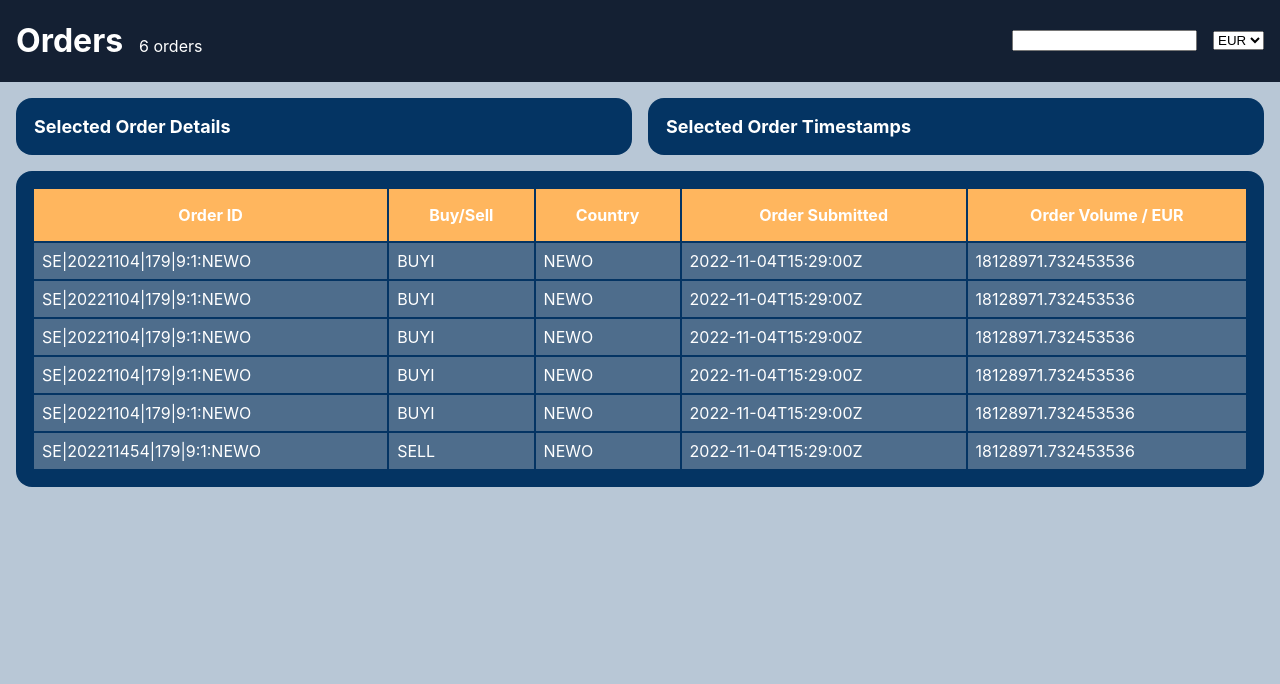
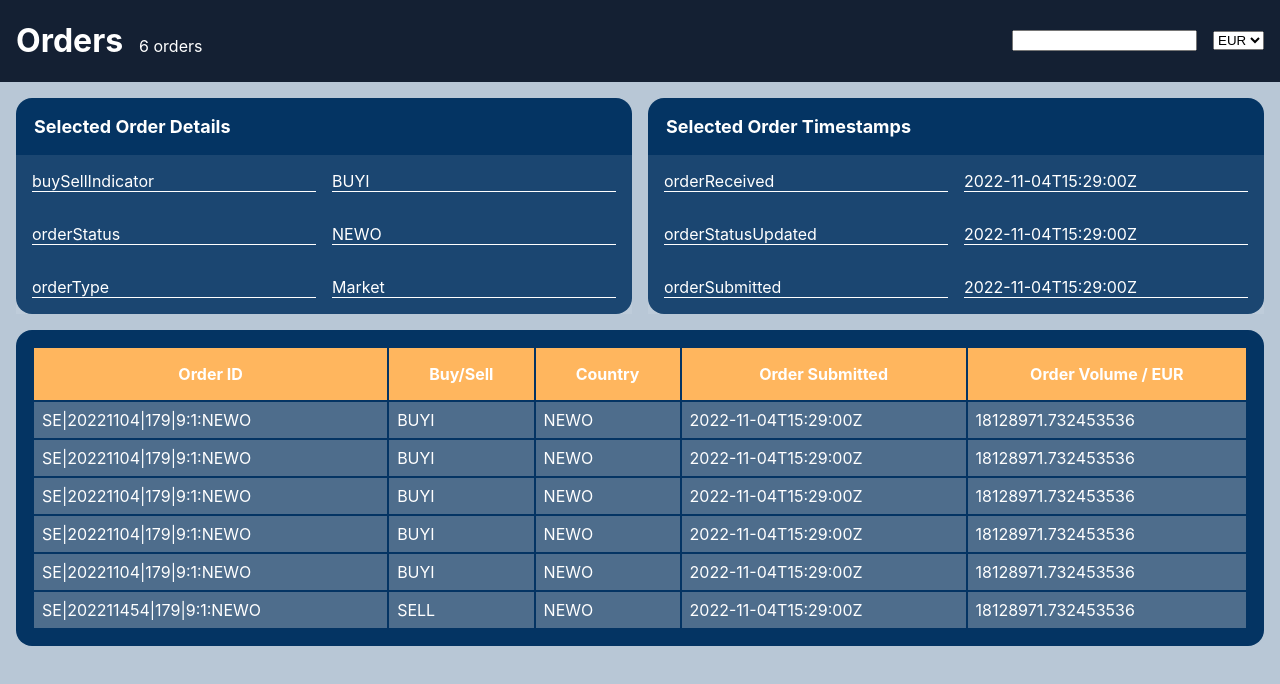
Before and after one commit to saleemkhan08/assignment-question-1, a React (Create React App) app: page / in a window 1280 px wide. Both pictures are taken after a click on the element 640 px from the left and 260 px from the top of the page. Shown: the top 684 px of the page. Built offline with nearby package versions, Linux system fonts and the light colour scheme.

Commit message:
Added the card display

```diff
--- a/src/component/card/Card.jsx
+++ b/src/component/card/Card.jsx
@@ -1,12 +1,12 @@
 import styles from "./Card.module.css";
 
-const Card = ({ cardData, title }) => {
+const Card = ({ cardData, title, rowKey }) => {
     if (!cardData) return null;
     return (
         <div className={styles.container}>
             <div className={styles.title}>{title}</div>
             {Object.entries(cardData).map(([k, v]) => (
-                <div className={styles.cell}>
+                <div className={styles.cell} key={`${rowKey} + ${k}`}>
                     <div className={styles.value}>{k}</div>
                     <div className={styles.value}>{v}</div>
                 </div>
--- a/src/component/card/Card.module.css
+++ b/src/component/card/Card.module.css
@@ -2,6 +2,7 @@
   background-color: #043463;
   border-radius: 1em;
   color: white;
+  width: 100%;
 }
 
 .cell {
--- a/src/component/list/List.jsx
+++ b/src/component/list/List.jsx
@@ -6,7 +6,7 @@ import ListHeaderCell from "./ListHeaderCell";
 
 import styles from "./List.module.css";
 
-const List = ({ rows, orders, currency, search }) => {
+const List = ({ rows, orders, currency, search, onRowClick }) => {
 
 	// this function creates an seperate object which store values of data.json and timestamp.json
 	const data = rows.map((rows, index) => ({ ...rows, ...orders[index] }))
@@ -27,7 +27,7 @@ const List = ({ rows, orders, currency, search }) => {
 			</thead>
 			<tbody>
 				{filteredItem.map((info) => (
-					<ListRow key={info["&key"]}>
+					<ListRow key={info["&key"]} item={info} onRowClick={onRowClick}>
 						<ListRowCell>{info["&id"]}</ListRowCell>
 						<ListRowCell>{info.executionDetails.buySellIndicator}</ListRowCell>
 						<ListRowCell>{info.executionDetails.orderStatus}</ListRowCell>
--- a/src/component/list/ListRow.jsx
+++ b/src/component/list/ListRow.jsx
@@ -1,7 +1,11 @@
 import styles from "./ListRow.module.css";
 
-const ListCell = ({ children }) => {
-  return <tr className={styles.cell}>{children}</tr>;
+const ListCell = ({ children, item, onRowClick }) => {
+    const handleClick = () => {
+        onRowClick(item["&key"])
+    }
+
+    return <tr className={styles.cell} onClick={handleClick}>{children}</tr>;
 };
 
 export default ListCell;
--- a/src/pages/Dashboard.jsx
+++ b/src/pages/Dashboard.jsx
@@ -17,8 +17,23 @@ import Card from "../component/card/Card";
 const Dashboard = () => {
 	const [currency, setCurrency] = useState("EUR");
 	const [searchText, setSearchText] = useState("");
+	const [rowKey, setRowKey] = useState("");
 	const [selectedOrderDetails, setSelectedOrderDetails] = useState({});
 	const [selectedOrderTimeStamps, setSelectedOrderTimeStamps] = useState({});
+
+	const rows = mockData.results
+	const orders = timestamps.results
+
+	// combined the two different json file into a single json object for better use
+	const data = rows.map((rows, index) => ({ ...rows, ...orders[index] }))
+
+	const handleRowClick = (itemId) => {
+		const selectedData = data.find((item) => item["&key"] === itemId)
+
+		setRowKey(selectedData["&key"])
+		setSelectedOrderDetails(selectedData.executionDetails)
+		setSelectedOrderTimeStamps(selectedData.timestamps)
+	};
 
 	return (
 		<div>
@@ -41,13 +56,15 @@ const Dashboard = () => {
 					<Card
 						cardData={selectedOrderDetails}
 						title="Selected Order Details"
+						rowKey={rowKey}
 					/>
 					<Card
 						cardData={selectedOrderTimeStamps}
 						title="Selected Order Timestamps"
+						rowKey={rowKey}
 					/>
 				</div>
-				<List rows={mockData.results} orders={timestamps.results} currency={currency} search={searchText} />
+				<List rows={mockData.results} orders={timestamps.results} currency={currency} search={searchText} onRowClick={handleRowClick} />
 			</div>
 		</div>
 	);
--- a/src/pages/Dashboard.module.css
+++ b/src/pages/Dashboard.module.css
@@ -25,7 +25,3 @@
   display: flex;
   gap: 1em;
 }
-
-.section :nth-child(n){
-  width: 100%;
-}
```
Also changed, not shown: 2 other files (tests, documents, lock files or other folders).
